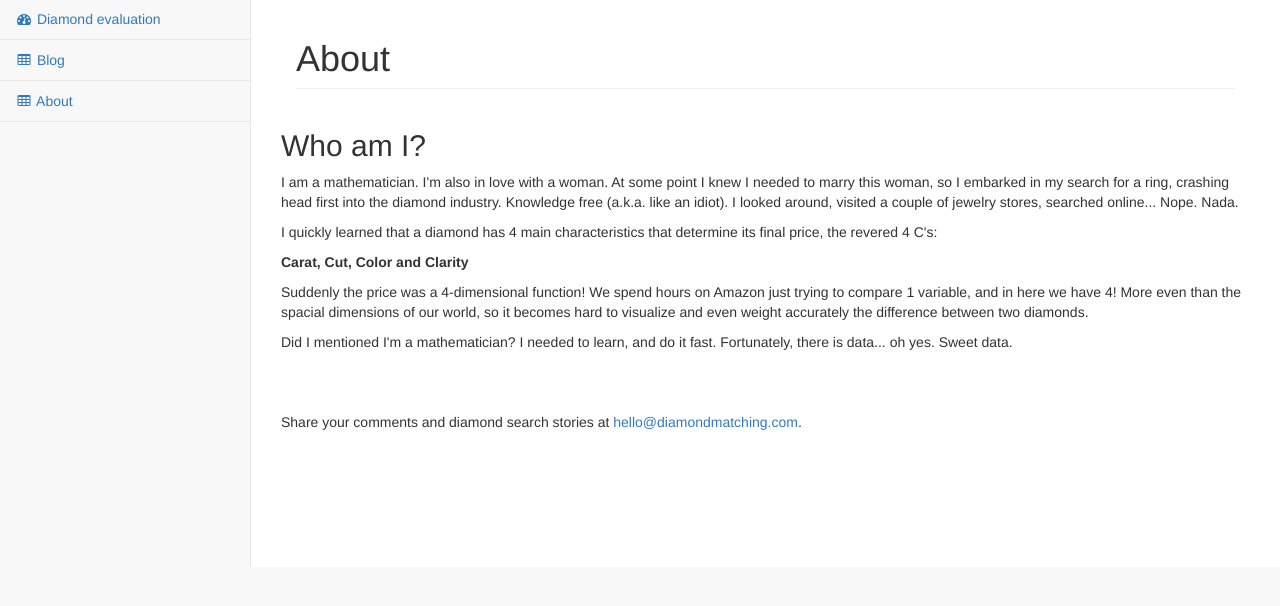
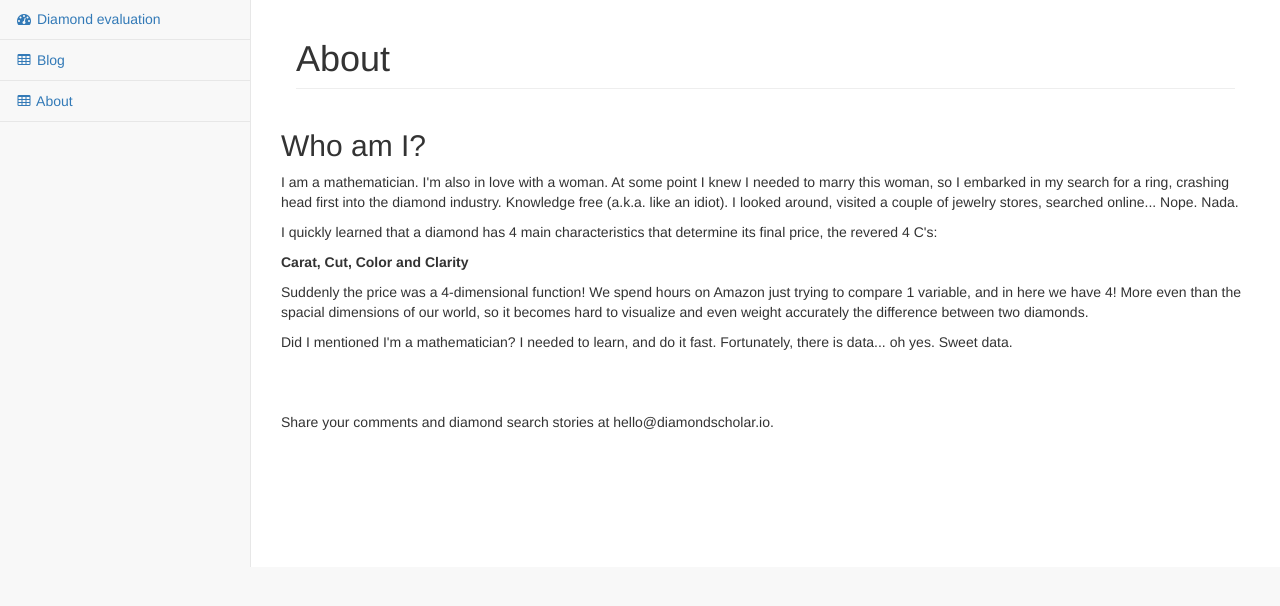
Before and after one commit to aramisentreri/diamond-matching, a Django app: page /diamonds_app/about in a window 1280 px wide. Shown: the part 52-658 px from the top of the page. Run offline with Django 3.2, Linux system fonts and the light colour scheme; parts of the project's set-up code (start-up, migrations or seed data) failed here and were passed over; some libraries are stand-ins or nearby versions.

Commit message:
replaced references to diamondmatching for diamondscholar

```diff
--- a/diamonds_app/templates/about.html
+++ b/diamonds_app/templates/about.html
@@ -31,8 +31,7 @@ Did I mentioned I'm a mathematician? I needed to learn, and do it fast. Fortunat
 	<br>
 	<br>
 	<br>
-	<p>Share your comments and diamond search stories at <a href="mailto:hello@diamondmatching.com">
-hello@diamondmatching.com</a>.</p>
+	<p>Share your comments and diamond search stories at hello@diamondscholar.io.</p>
 
     </div>
     <!-- /#wrapper -->
--- a/diamonds_app/templates/blog1.html
+++ b/diamonds_app/templates/blog1.html
@@ -79,7 +79,7 @@
                     <p>price = carat^2.016 + 8.89,</p>
                     <p>so you no longer have to guess whether a given diamond has a good price or not. All you have to do is to compare the predicted price from the model derived previously with whatever the jeweler is offering; If the price offered is higher, then you know it's not a good deal, and it's better keep looking, but if the diamond offered is cheaper than the predicted price, then you know you have an undervalued diamond (a good deal, yay!).</p>
 
-                    <p>This is how diamondmatching works. I constantly track the prices of thousands of diamonds, run this mathematical model for each combination of color, cut and clarity, and finally push this information so that you can make the best informed decision possible.</p>
+                    <p>This is how diamondscholar works. I constantly track the prices of thousands of diamonds, run this mathematical model for each combination of color, cut and clarity, and finally push this information so that you can make the best informed decision possible.</p>
 		    <p> Good luck on your search!</p>
                     <!-- /.col-lg-12 -->
                   </div>
```
